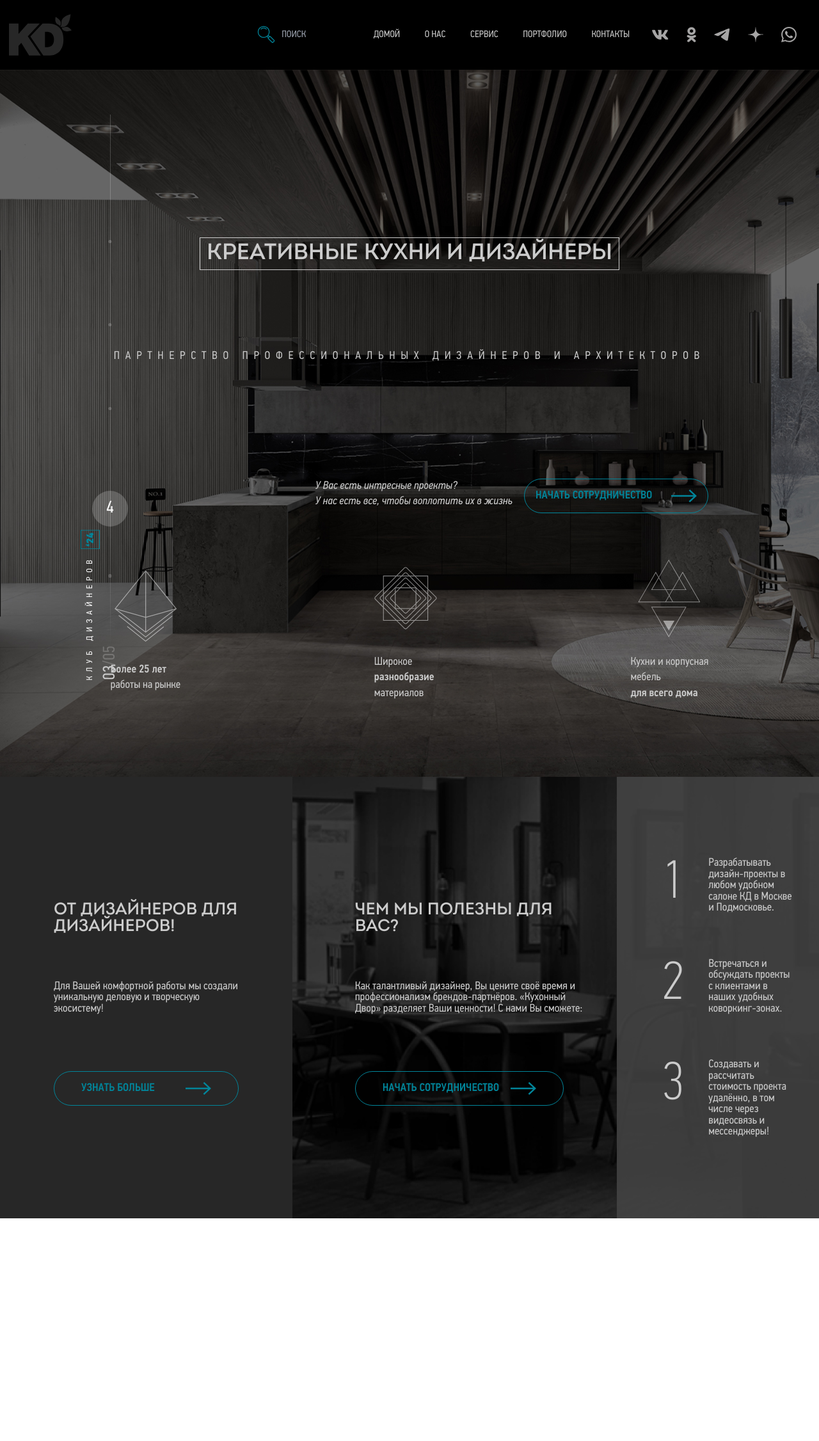
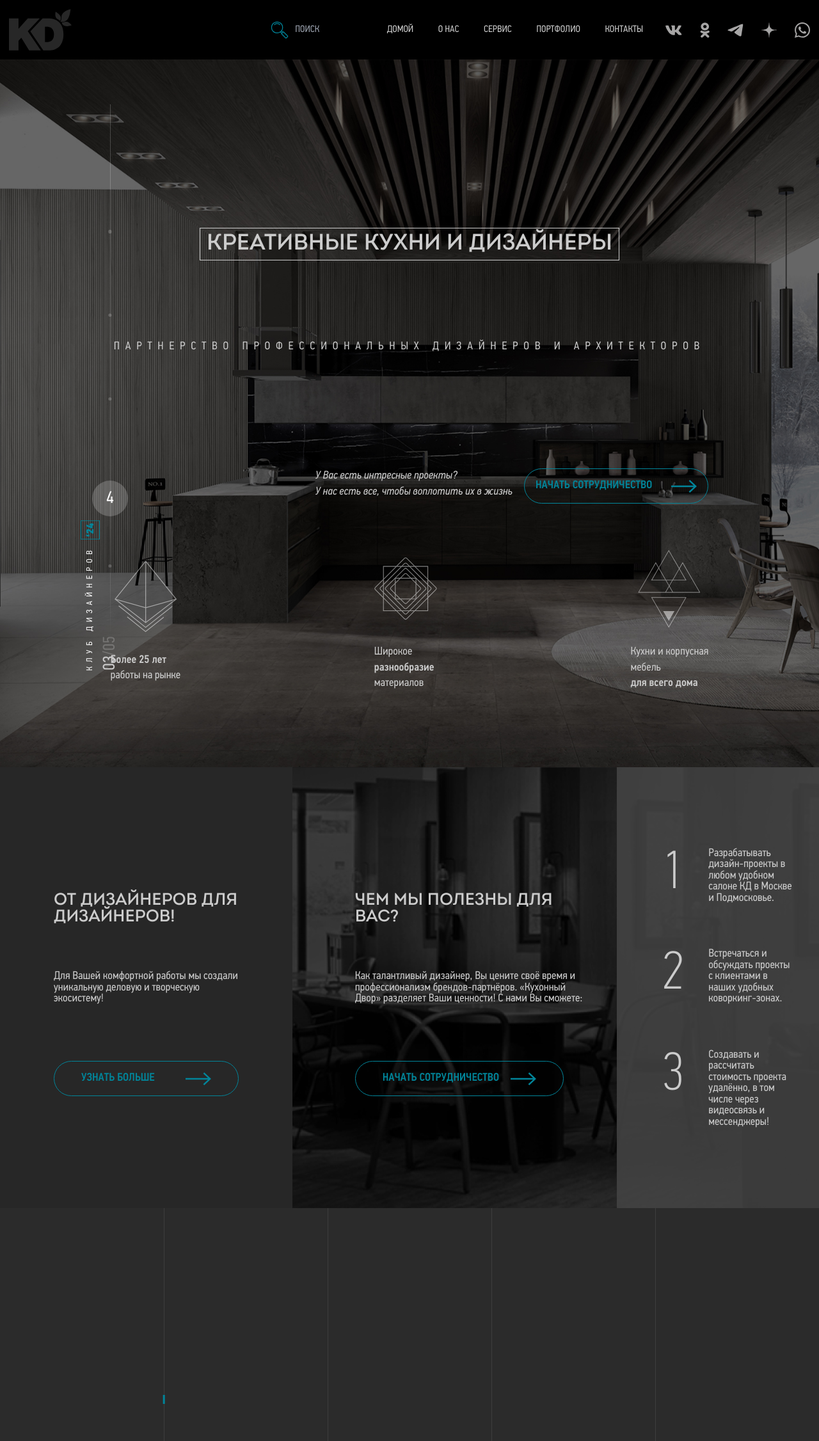
Before and after one commit to aigen31/kd-parcel-layout, a website built with Parcel: page src/index.html in a window 1280 px wide. Shown: the whole page at 64% size. Before the commit the page ends 1904 px from the top, so only its background shows below. Built offline with nearby package versions, Linux system fonts and the light colour scheme.

Commit message:
Add section

```diff
--- a/src/components/header.html
+++ b/src/components/header.html
@@ -18,7 +18,7 @@
 	max-w-[103.125rem] mx-auto px-4 flex items-center
 	lg:justify-between
 	">
-		<a class="2xl:w-28 2xl:-mt-2" href="#">
+		<a class="2xl:w-24 2xl:-mt-2" href="#">
 			<img class="
 				w-12
 				xl:w-28
--- a/src/components/menu.html
+++ b/src/components/menu.html
@@ -1,6 +1,6 @@
 <div id="menu" class="
 		flex flex-col fixed top-0 -right-full bg-black max-w-80 transition-all h-screen gap-10 p-6 justify-between z-50
-		lg:relative lg:right-auto lg:top-auto lg:h-auto lg:flex-row lg:max-w-none
+		lg:relative lg:right-auto lg:top-auto lg:h-auto lg:flex-row lg:max-w-none lg:p-0
 		" :class="open ? 'right-0' : ''">
 
 	<div class="
--- /dev/null
+++ b/src/components/section-3.html
@@ -0,0 +1,16 @@
+<section class="
+bg-[#2b2b2b] relative
+lg:py-52
+">
+<div class="absolute w-px top-0 left-[20%] h-full bg-[rgba(220,220,220,10%)]">
+	<div class="relative h-full">
+		<div class="
+		absolute bg-[#01859a] w-[.1875rem] h-4 -translate-x-1/2 top-[80%]
+		"></div>
+	</div>
+</div>
+<div class="absolute w-px top-0 left-[40%] h-full bg-[rgba(220,220,220,10%)]"></div>
+<div class="absolute w-px top-0 left-[60%] h-full bg-[rgba(220,220,220,10%)]"></div>
+<div class="absolute w-px top-0 left-[80%] h-full bg-[rgba(220,220,220,10%)]"></div>
+
+</section>
--- a/src/index.html
+++ b/src/index.html
@@ -19,6 +19,8 @@ xl:text-sm
 	<include src="src/components/section-1.html"></include>
 
 	<include src="src/components/section-2.html"></include>
+
+	<include src="src/components/section-3.html"></include>
 </body>
 
 </html>
```
